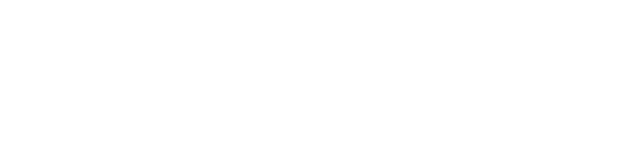
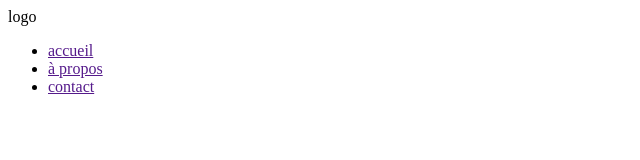
Before and after one commit to idgaram/odyssey_git, a plain HTML site: page index.html in a window 1280 px wide. Shown: the whole page, without its empty margins (0-640 px from the left). Drawn offline with Linux system fonts and the light colour scheme.

Commit message:
adding structure navbar

```diff
--- a/index.html
+++ b/index.html
@@ -5,5 +5,16 @@
     <meta name="viewport" content="width=device-width, initial-scale=1.0" />
     <title>Document</title>
   </head>
-  <body></body>
+  <body>
+    <header>
+      <nav>
+        <div>logo</div>
+        <ul>
+          <li><a href="">accueil</a></li>
+          <li><a href="">à propos</a></li>
+          <li><a href="">contact</a></li>
+        </ul>
+      </nav>
+    </header>
+  </body>
 </html>
```
